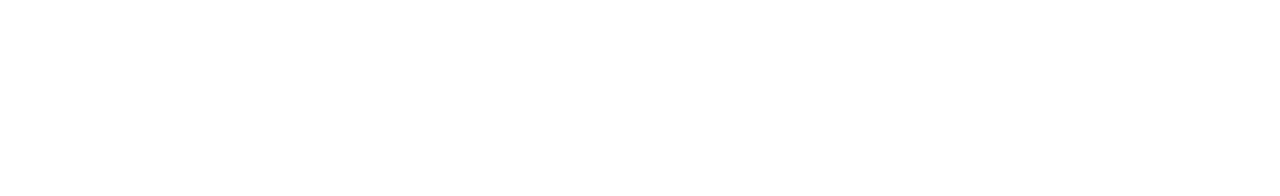
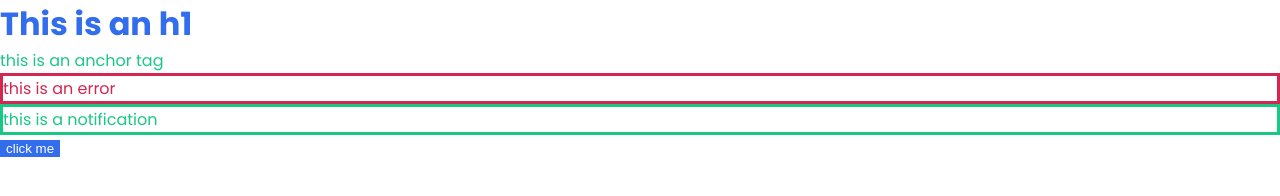
Before and after one commit to adesolasarah/complete_sass, a website: page index.html in a window 1280 px wide. Drawn offline with Linux system fonts and the light colour scheme.

Commit message:
added texts to index.html

```diff
--- a/index.html
+++ b/index.html
@@ -7,6 +7,10 @@
     <link rel="stylesheet" href="./dist/css/index.css">
 </head>
 <body>
-
+  <h1>This is an h1</h1>
+  <a href="#">this is an anchor tag</a>
+  <p class="error">this is an error</p>
+  <p class="notification">this is a notification</p>
+  <button>click me</button>
 </body>
 </html>
```
